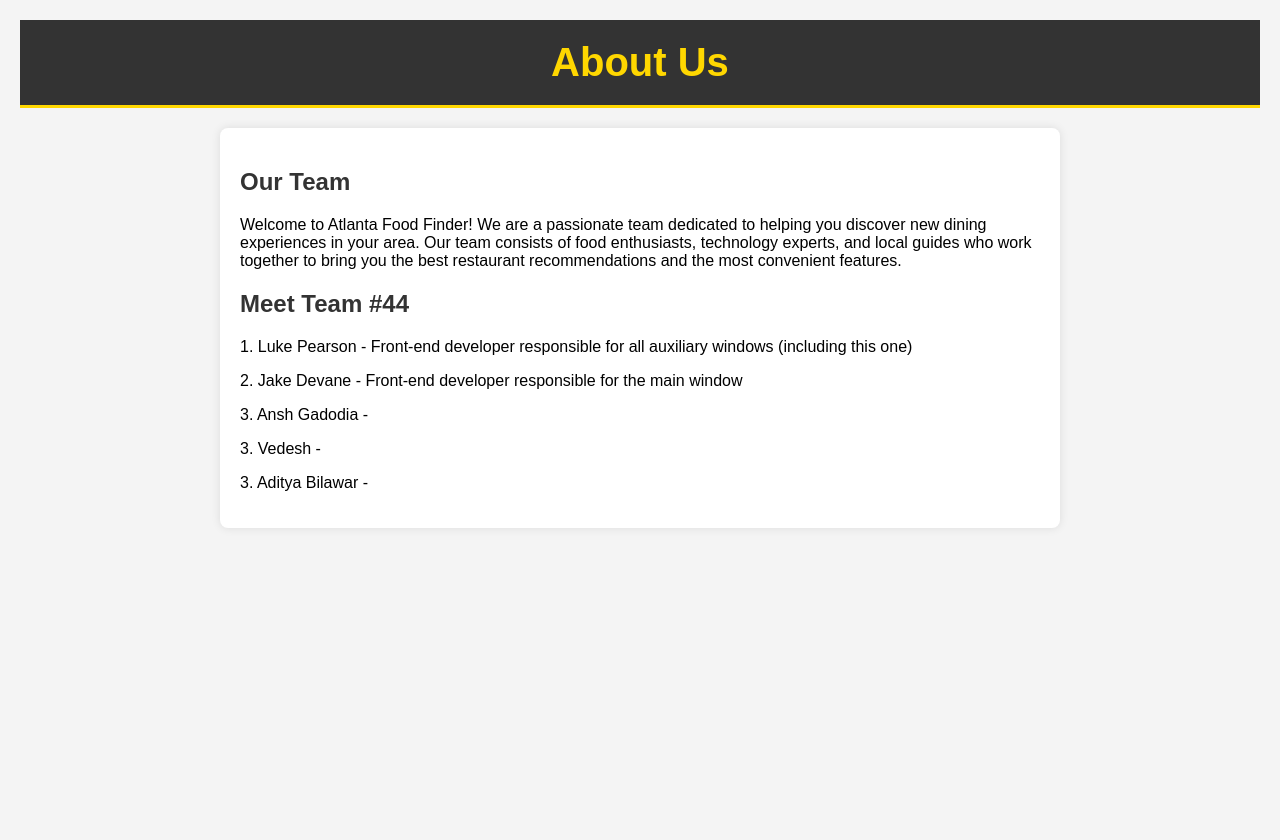
After one commit to adityabilawar/Atlanta-Food-Finder, a Django app: page /about/ in a window 1280 px wide. The commit adds this page. Run offline with Django 5.2, Linux system fonts and the light colour scheme.

Commit message:
About Page: go edit your own section

```diff
--- a/atlanta_food_finder/urls.py
+++ b/atlanta_food_finder/urls.py
@@ -9,5 +9,6 @@
     path('api/users/', include('users.urls')),
     path('', views.landing),
     path('register/', views.register),
-    path('forgot-password/', views.forgot_password)
+    path('forgot-password/', views.forgot_password),
+    path('about/', views.about)
 ]
--- /dev/null
+++ b/restaurants/templates/about.html
@@ -0,0 +1,85 @@
+<!DOCTYPE html>
+<html lang="en">
+<head>
+    <meta charset="UTF-8">
+    <meta name="viewport" content="width=device-width, initial-scale=1.0">
+    <meta name="description" content="About page for Restaurant Explorer">
+    <link href="../static/landing.css" type="text/css" rel="stylesheet">
+    <title>About Us - Restaurant Explorer</title>
+    <style>
+        body {
+            font-family: Arial, sans-serif;
+            background-color: #f4f4f4;
+            margin: 0;
+            padding: 20px;
+        }
+        header {
+            background-color: #333;
+            color: white;
+            text-align: center;
+            padding: 20px;
+        }
+        h1 {
+            margin: 0;
+            font-size: 2.5em;
+        }
+        .content {
+            max-width: 800px;
+            margin: 20px auto;
+            padding: 20px;
+            background: white;
+            border-radius: 8px;
+            box-shadow: 0 0 10px rgba(0, 0, 0, 0.1);
+        }
+        h2 {
+            color: #333;
+        }
+        footer {
+            text-align: center;
+            padding: 10px;
+            background-color: #333;
+            color: white;
+            position: fixed;
+            bottom: 0;
+            width: 100%;
+        }
+        footer a {
+            color: blue;
+            text-decoration: underline;
+        }
+    </style>
+</head>
+<body>
+
+    <header>
+        <h1>About Us</h1>
+    </header>
+
+    <div class="content">
+        <h2>Our Team</h2>
+        <p>
+            Welcome to Atlanta Food Finder! We are a passionate team dedicated to helping you discover new dining experiences in your area.
+            Our team consists of food enthusiasts, technology experts, and local guides who work together to bring you the best restaurant recommendations and the most convenient features.
+        </p>
+
+        <h2>Meet Team #44</h2>
+        <p>
+            <!-- Add team member information here -->
+            1. Luke Pearson - Front-end developer responsible for all auxiliary windows (including this one)
+        </p>
+        <p>
+            2. Jake Devane - Front-end developer responsible for the main window
+        </p>
+        <p>
+            3. Ansh Gadodia -
+        </p>
+        <p>
+            3. Vedesh -
+        </p>
+        <p>
+            3. Aditya Bilawar -
+        </p>
+    </div>
+
+</body>
+</html>
--- a/restaurants/templates/landing.html
+++ b/restaurants/templates/landing.html
@@ -121,7 +121,7 @@
 
         <!-- Login Form in the Top Right -->
         <!-- NEED TO MAKE THIS FUNCTION LOOP THROUGH EXISTING USERS SEARCHING FOR A NAME MATCH AND LOAD FAVORITES -->
-        <form id="login-form" action="/login/" method="post">
+        <form id="login-form" action="" method="post">
             <input type="text" name="username" placeholder="Username" required>
             <input type="password" name="password" placeholder="Password" required>
             <button type="submit">Login</button>
@@ -142,8 +142,9 @@
 
     <!-- Footer Section -->
     <footer>
-        <p>&copy; 2340 Group 44. All rights reserved.</p>
+        <p>&copy; <a href="/about" style="color: deepskyblue; text-decoration: underline;">2340 Group 44</a>. All rights reserved.</p>
     </footer>
+
 
     <!-- Google Maps API and Places API Scripts -->
     <script>
--- a/restaurants/views.py
+++ b/restaurants/views.py
@@ -7,6 +7,9 @@
 
 def landing(request):
     return render(request, "landing.html")
+
+def about(request):
+    return render(request, "about.html")
 
 def register(request):
     return render(request, "register.html")
```
